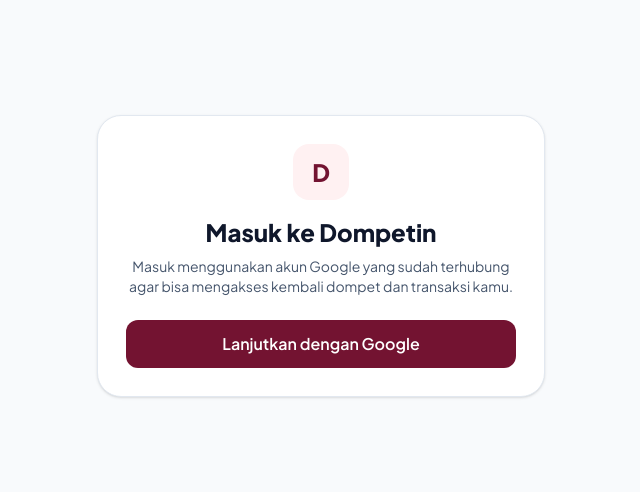
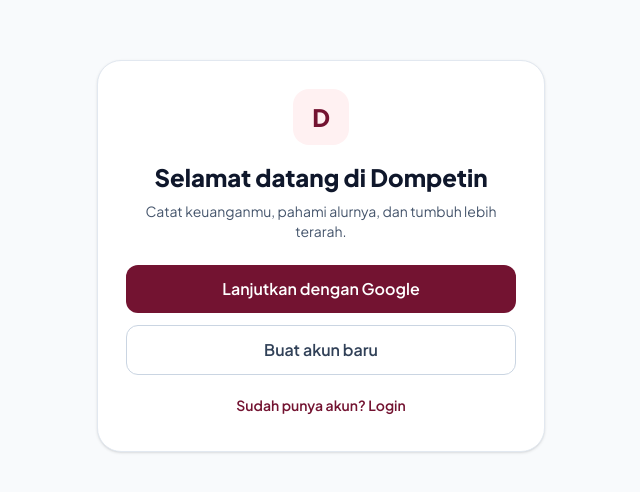
Before and after one commit to mohammadalfatih-dev/dompetin, a React (Vite) app: page / in a window 1280 px wide. Shown: the part 144-636 px from the top of the page, without its empty margins (319-959 px from the left). Built offline with nearby package versions, Linux system fonts and the light colour scheme; no server answers.

Commit message:
Add Google and email authentication entry screens

```diff
--- a/src/App.tsx
+++ b/src/App.tsx
@@ -15,6 +15,10 @@ export default function App() {
   const finance = useFinanceData();
   const [loginBusy, setLoginBusy] = useState(false);
   const [loginError, setLoginError] = useState('');
+  const [authMode, setAuthMode] = useState<'welcome' | 'signup' | 'login'>('welcome');
+  const [authEmailInput, setAuthEmailInput] = useState('');
+  const [authPassword, setAuthPassword] = useState('');
+  const [profileNameInput, setProfileNameInput] = useState('');
 
   // Navigation tab state: 'dashboard' | 'transactions' | 'wallets' | 'budgets' | 'savings' | 'reports' | 'settings'
   const [currentTab, setCurrentTab] = useState<string>('dashboard');
@@ -89,23 +93,70 @@ export default function App() {
   }
 
   if (finance.connectionError) {
-    return <div className="min-h-screen flex items-center justify-center bg-slate-50 dark:bg-slate-950 p-6"><div className="max-w-lg rounded-2xl bg-white dark:bg-slate-900 border border-slate-200 dark:border-slate-800 p-6 shadow-sm"><h1 className="text-xl font-bold text-slate-900 dark:text-white">Koneksi database belum siap</h1><p className="mt-2 text-sm text-slate-600 dark:text-slate-300">{finance.connectionError}</p><p className="mt-3 text-xs text-slate-500">Pastikan Environment Variables Vercel sudah diisi dan Anonymous Sign-Ins aktif di Supabase Auth.</p><button onClick={() => finance.refresh()} className="mt-5 rounded-xl bg-[#731331] px-4 py-2 text-sm font-semibold text-white">Coba lagi</button></div></div>;
+    return <div className="min-h-screen flex items-center justify-center bg-slate-50 dark:bg-slate-950 p-6"><div className="max-w-lg rounded-2xl bg-white dark:bg-slate-900 border border-slate-200 dark:border-slate-800 p-6 shadow-sm"><h1 className="text-xl font-bold text-slate-900 dark:text-white">Koneksi database belum siap</h1><p className="mt-2 text-sm text-slate-600 dark:text-slate-300">{finance.connectionError}</p><p className="mt-3 text-xs text-slate-500">Pastikan Environment Variables Vercel sudah diisi dan Supabase Auth configurado correctamente.</p><button onClick={() => finance.refresh()} className="mt-5 rounded-xl bg-[#731331] px-4 py-2 text-sm font-semibold text-white">Coba lagi</button></div></div>;
   }
 
   if (!finance.isAuthenticated) {
+    const submitEmailAuth = async (event: React.FormEvent) => {
+      event.preventDefault();
+      setLoginError('');
+      setLoginBusy(true);
+      try {
+        if (authMode === 'signup') {
+          const result = await finance.registerWithEmail(authEmailInput, authPassword);
+          if (!result.session) {
+            setLoginError('Akun berhasil dibuat. Periksa email untuk konfirmasi, lalu login.');
+            setAuthMode('login');
+          } else {
+            await finance.refresh();
+          }
+        } else {
+          await finance.loginWithEmail(authEmailInput, authPassword);
+        }
+      } catch (error: any) {
+        setLoginError(error?.message || 'Autentikasi gagal.');
+      } finally {
+        setLoginBusy(false);
+      }
+    };
+
     return (
       <div className="min-h-screen flex items-center justify-center bg-slate-50 dark:bg-slate-950 p-5">
-        <div className="w-full max-w-md rounded-3xl border border-slate-200 dark:border-slate-800 bg-white dark:bg-slate-900 p-7 shadow-sm text-center">
+        <div className="w-full max-w-md rounded-3xl border border-slate-200 dark:border-slate-800 bg-white dark:bg-slate-900 p-7 shadow-sm">
           <div className="mx-auto mb-4 flex h-14 w-14 items-center justify-center rounded-2xl bg-rose-50 dark:bg-rose-950/40 text-[#731331] dark:text-rose-300 text-2xl font-black">D</div>
-          <h1 className="text-2xl font-extrabold text-slate-900 dark:text-white">Masuk ke Dompetin</h1>
-          <p className="mt-2 text-sm text-slate-600 dark:text-slate-300">Masuk menggunakan akun Google yang sudah terhubung agar bisa mengakses kembali dompet dan transaksi kamu.</p>
-          <button
-            type="button" disabled={loginBusy}
-            onClick={async () => { setLoginError(''); setLoginBusy(true); try { await finance.loginWithGoogle(); } catch (error: any) { setLoginError(error?.message || 'Gagal memulai login Google.'); setLoginBusy(false); } }}
-            className="mt-6 w-full rounded-xl bg-[#731331] px-4 py-3 font-semibold text-white hover:bg-[#560e25] disabled:opacity-60"
-          >{loginBusy ? 'Mengalihkan ke Google...' : 'Lanjutkan dengan Google'}</button>
+          <h1 className="text-2xl font-extrabold text-center text-slate-900 dark:text-white">Selamat datang di Dompetin</h1>
+          <p className="mt-2 text-sm text-center text-slate-600 dark:text-slate-300">Catat keuanganmu, pahami alurnya, dan tumbuh lebih terarah.</p>
+          {authMode === 'welcome' ? (
+            <div className="mt-6 space-y-3">
+              <button type="button" disabled={loginBusy} onClick={async () => { setLoginError(''); setLoginBusy(true); try { await finance.loginWithGoogle(); } catch (error: any) { setLoginError(error?.message || 'Gagal memulai login Google.'); setLoginBusy(false); } }} className="w-full rounded-xl bg-[#731331] px-4 py-3 font-semibold text-white hover:bg-[#560e25] disabled:opacity-60">{loginBusy ? 'Mengalihkan...' : 'Lanjutkan dengan Google'}</button>
+              <button type="button" onClick={() => { setLoginError(''); setAuthMode('signup'); }} className="w-full rounded-xl border border-slate-300 dark:border-slate-700 px-4 py-3 font-semibold text-slate-700 dark:text-slate-200">Buat akun baru</button>
+              <button type="button" onClick={() => { setLoginError(''); setAuthMode('login'); }} className="w-full px-4 py-2 text-sm font-semibold text-[#731331]">Sudah punya akun? Login</button>
+            </div>
+          ) : (
+            <form onSubmit={submitEmailAuth} className="mt-6 space-y-3">
+              <h2 className="text-lg font-bold text-slate-900 dark:text-white">{authMode === 'signup' ? 'Daftar dengan Email' : 'Login dengan Email'}</h2>
+              <input required type="email" autoComplete="email" value={authEmailInput} onChange={e => setAuthEmailInput(e.target.value)} placeholder="Alamat email" className="w-full rounded-xl border border-slate-300 dark:border-slate-700 bg-transparent px-4 py-3 text-sm text-slate-900 dark:text-white" />
+              <input required minLength={6} type="password" autoComplete={authMode === 'signup' ? 'new-password' : 'current-password'} value={authPassword} onChange={e => setAuthPassword(e.target.value)} placeholder="Password (minimal 6 karakter)" className="w-full rounded-xl border border-slate-300 dark:border-slate-700 bg-transparent px-4 py-3 text-sm text-slate-900 dark:text-white" />
+              <button disabled={loginBusy} className="w-full rounded-xl bg-[#731331] px-4 py-3 font-semibold text-white disabled:opacity-60">{loginBusy ? 'Memproses...' : authMode === 'signup' ? 'Daftar' : 'Login'}</button>
+              <button type="button" onClick={() => { setLoginError(''); setAuthMode('welcome'); }} className="w-full py-2 text-sm text-slate-500">Kembali</button>
+            </form>
+          )}
           {loginError && <p className="mt-3 text-sm text-rose-600">{loginError}</p>}
         </div>
+      </div>
+    );
+  }
+
+  if (!finance.profileName) {
+    return (
+      <div className="min-h-screen flex items-center justify-center bg-slate-50 dark:bg-slate-950 p-5">
+        <form onSubmit={async (event) => { event.preventDefault(); setLoginBusy(true); setLoginError(''); try { await finance.saveProfileName(profileNameInput); } catch (error: any) { setLoginError(error?.message || 'Gagal menyimpan nama.'); } finally { setLoginBusy(false); } }} className="w-full max-w-md rounded-3xl border border-slate-200 dark:border-slate-800 bg-white dark:bg-slate-900 p-7 shadow-sm">
+          <h1 className="text-2xl font-extrabold text-slate-900 dark:text-white">Siapa nama kamu?</h1>
+          <p className="mt-2 text-sm text-slate-600 dark:text-slate-300">Nama ini akan ditampilkan di akun Dompetin.</p>
+          <input required value={profileNameInput} onChange={e => setProfileNameInput(e.target.value)} placeholder="Nama pengguna" className="mt-5 w-full rounded-xl border border-slate-300 dark:border-slate-700 bg-transparent px-4 py-3 text-sm text-slate-900 dark:text-white" />
+          <button disabled={loginBusy} className="mt-3 w-full rounded-xl bg-[#731331] px-4 py-3 font-semibold text-white disabled:opacity-60">{loginBusy ? 'Menyimpan...' : 'Lanjutkan'}</button>
+          {loginError && <p className="mt-3 text-sm text-rose-600">{loginError}</p>}
+        </form>
       </div>
     );
   }
@@ -219,9 +270,9 @@ export default function App() {
           onDeleteCategory={finance.deleteCategory}
           onClearAllData={finance.clearAllData}
           authEmail={finance.authEmail}
-          isGoogleLinked={finance.isGoogleLinked}
-          onConnectGoogle={finance.connectGoogleAccount}
-          onLoginGoogle={finance.loginWithGoogle}
+          authEmail={finance.authEmail}
+          authProvider={finance.authProvider}
+          profileName={finance.profileName}
           onLogout={finance.logout}
         />
       )}
```
